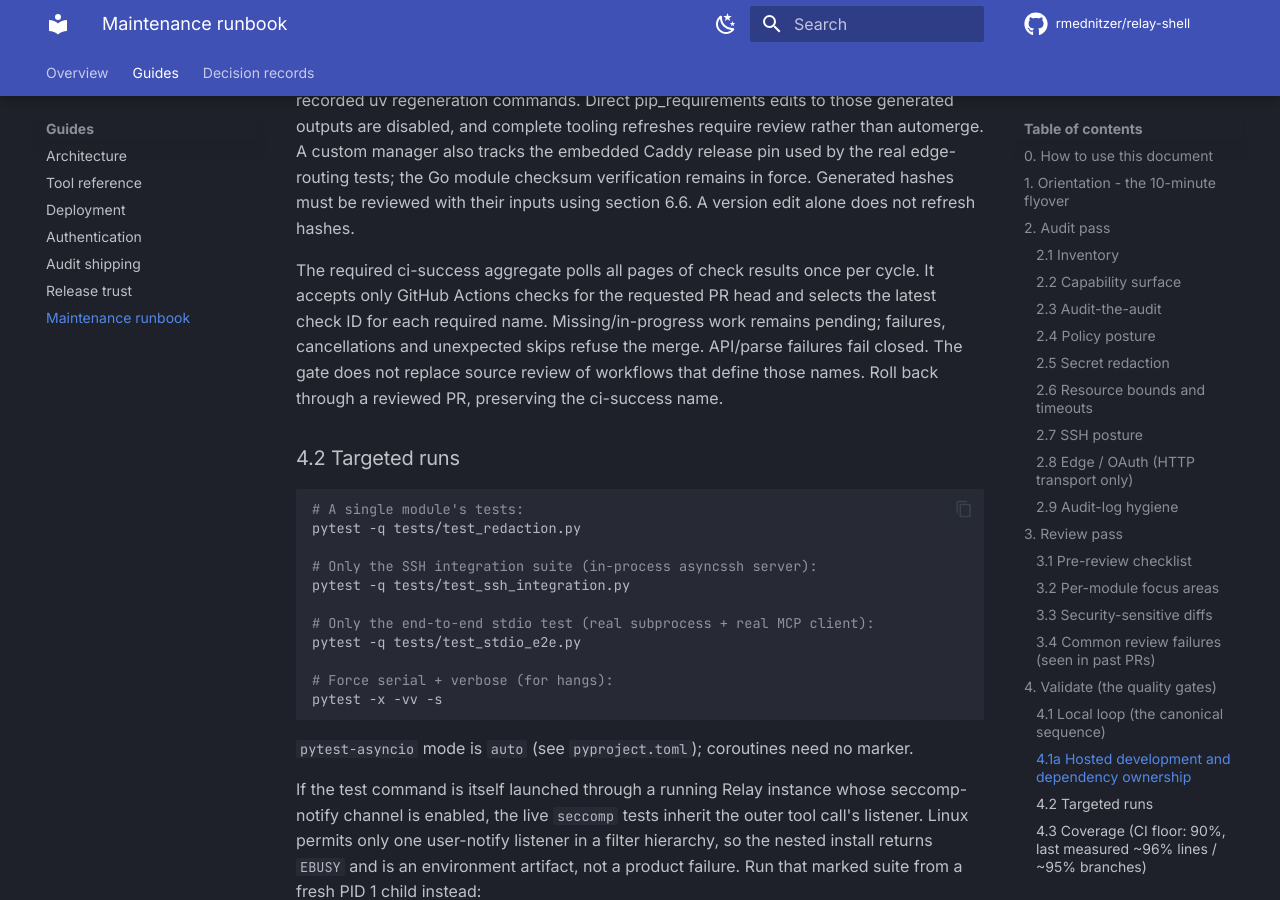
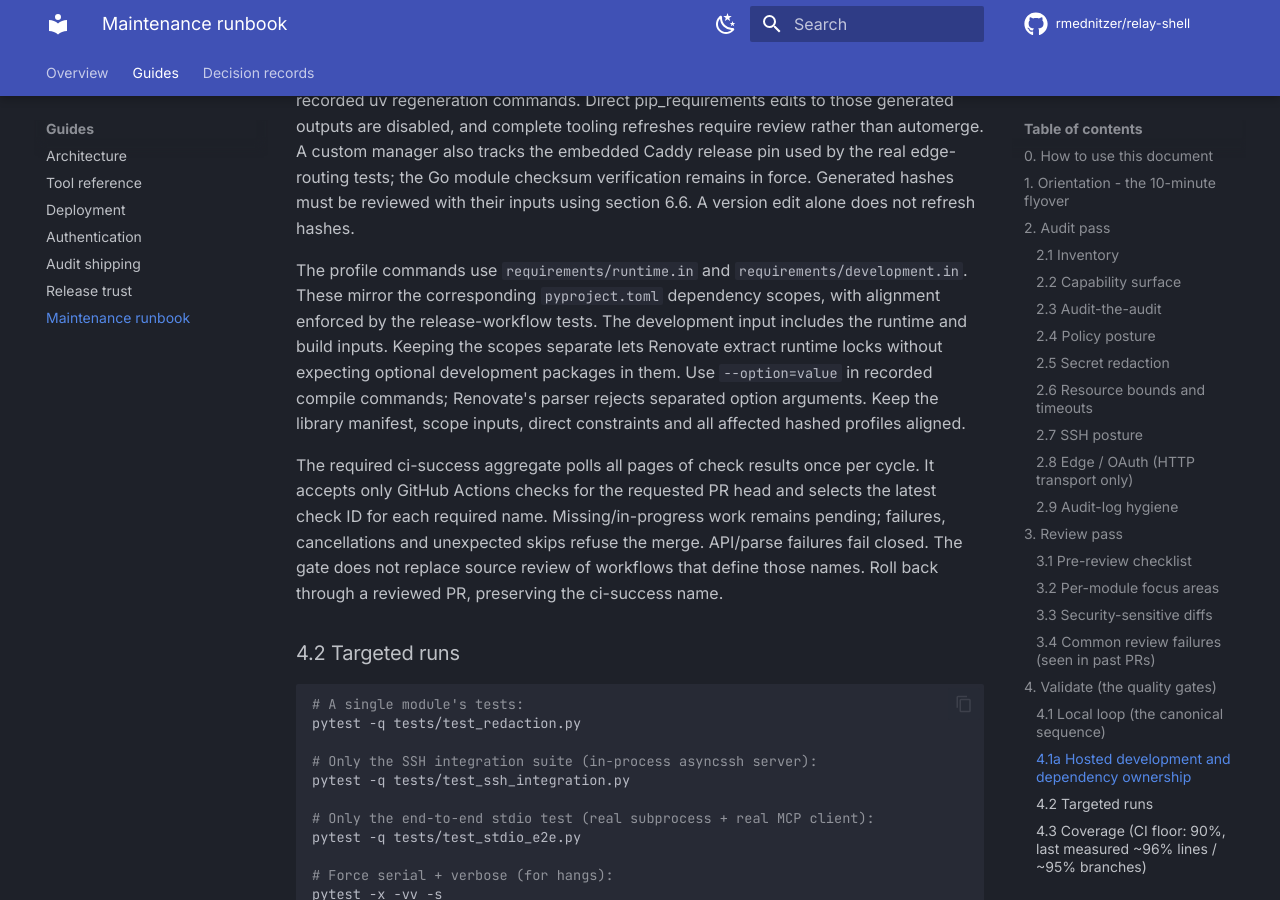
Before and after one commit to rmednitzer/relay-shell, an MkDocs documentation site: the page built from docs/runbook.md, in a window 1280 px wide and 900 px high, scrolled down 11495 px. Built offline with MkDocs 1.6.1 and Material for MkDocs 9.7.7, drawn with Linux system fonts in a browser that asks for light colours; comment, search, counter and statistics services are not loaded.

Commit message:
fix(renovate): use scoped lock inputs and parseable compile headers

```diff
--- a/docs/runbook.md
+++ b/docs/runbook.md
@@ -450,6 +450,15 @@
 tracks the embedded Caddy release pin used by the real edge-routing tests; the
 Go module checksum verification remains in force. Generated hashes must be reviewed
 with their inputs using section 6.6. A version edit alone does not refresh hashes.
+
+The profile commands use `requirements/runtime.in` and
+`requirements/development.in`. These mirror the corresponding `pyproject.toml`
+dependency scopes, with alignment enforced by the release-workflow tests. The
+development input includes the runtime and build inputs. Keeping the scopes
+separate lets Renovate extract runtime locks without expecting optional
+development packages in them. Use `--option=value` in recorded compile commands;
+Renovate's parser rejects separated option arguments. Keep the library manifest,
+scope inputs, direct constraints and all affected hashed profiles aligned.
 
 The required ci-success aggregate polls all pages of check results once per cycle.
 It accepts only GitHub Actions checks for the requested PR head and selects the
--- a/requirements-bootstrap.txt
+++ b/requirements-bootstrap.txt
@@ -1,5 +1,5 @@
 # This file was autogenerated by uv via the following command:
-#    uv pip compile requirements-bootstrap.in --generate-hashes --python-version 3.14 --output-file requirements-bootstrap.txt
+#    uv pip compile requirements-bootstrap.in --generate-hashes --python-version=3.14 --output-file=requirements-bootstrap.txt
 pip==26.2.2 \
     --hash=sha256:3a8e5c800492787f33a4114ef54444546c340df428974ebba17e0fd47e11af2f \
     --hash=sha256:fd7f4dfa8190e014013b9f08f3e973f4e4c26ffd179a204895533a7254813a70
```
Also changed, not shown: CHANGELOG.md (+6 -0 lines), 7 other files.
